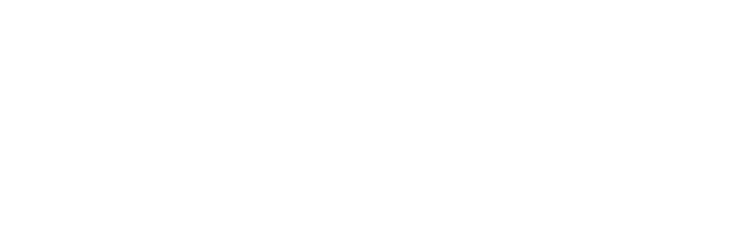
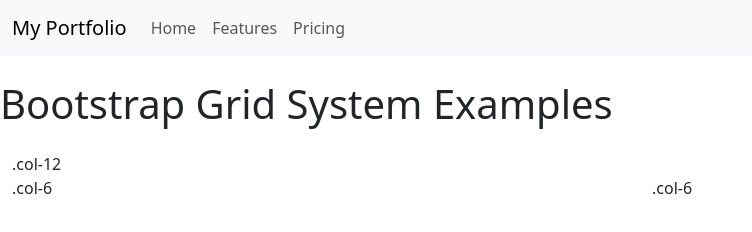
Before and after one commit to benMcgraw07/my-portfolio, a plain HTML site: page bootstrapBasics.html in a window 1280 px wide. Shown: the whole page, without its empty margins (0-752 px from the left). Drawn offline with nearby package versions, Linux system fonts and the light colour scheme.

Commit message:
added navbar 1 - has uttons and heading but is unresponsive, moves onto smaller screens

```diff
--- a/bootstrapBasics.html
+++ b/bootstrapBasics.html
@@ -5,9 +5,45 @@
     <meta name="viewport" content="width=device-width, initial-scale=1.0">
     <title>Bootstrap Basics</title>
     <link href="https://cdn.jsdelivr.net/npm/bootstrap@5.3.3/dist/css/bootstrap.min.css" rel="stylesheet" integrity="sha384-QWTKZyjpPEjISv5WaRU9OFeRpok6YctnYmDr5pNlyT2bRjXh0JMhjY6hW+ALEwIH" crossorigin="anonymous">
+    <link rel="stylesheet" href="styles.css">
 </head>
 <body>
 
+    <nav class="navbar navbar-expand-lg navbar-light bg-light">
+        <div class="container-fluid text-white">
+          <a class="navbar-brand mb-0 h1">My Portfolio</a>
+          <button class="navbar-toggler" type="button" data-bs-toggle="collapse" data-bs-target="#navbarNavAltMarkup" aria-controls="navbarNavAltMarkup" aria-expanded="false" aria-label="Toggle navigation">
+            <span class="navbar-toggler-icon"></span>
+          </button>
+          <div class="collapse navbar-collapse" id="navbarNavAltMarkup">
+            <div class="navbar-nav">
+              <a class="nav-link" aria-current="page" href="#">Home</a>
+              <a class="nav-link" href="#">Features</a>
+              <a class="nav-link" href="#">Pricing</a>
+
+            </div>
+          </div>
+        </div>
+      </nav>
+
+
+
+
+
+    <h1 class="my-4">Bootstrap Grid System Examples</h1>
+    <div class="container-fluid">
+
+
+        <div class="grid-demo row">
+            <div class="col-12">.col-12</div>
+        </div>
+
+        <div class="grid-demo row">
+            <div class="col-6">.col-6</div>
+            <div class="col-6">.col-6</div>
+        </div>
+
+    </div>
 
 
 
```
